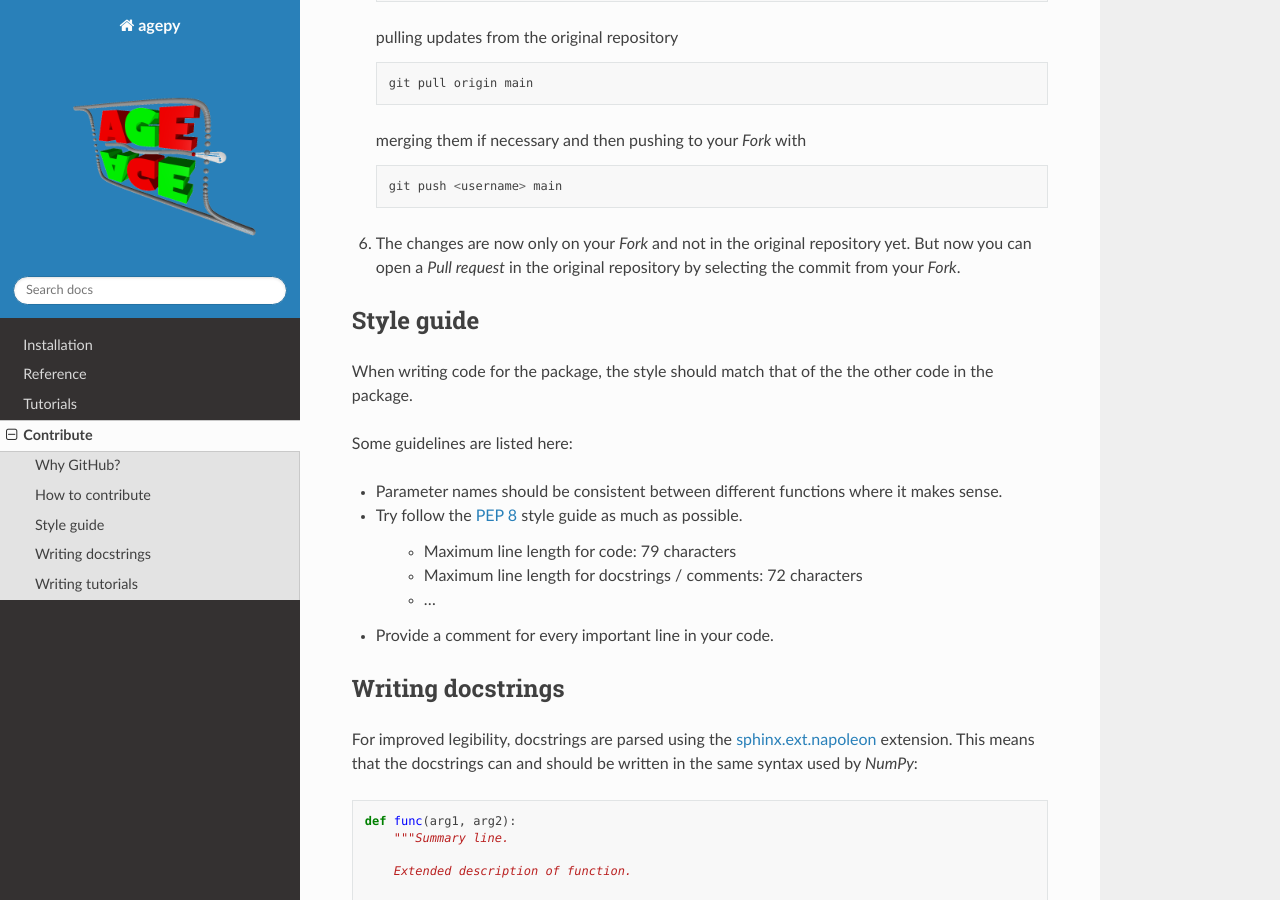
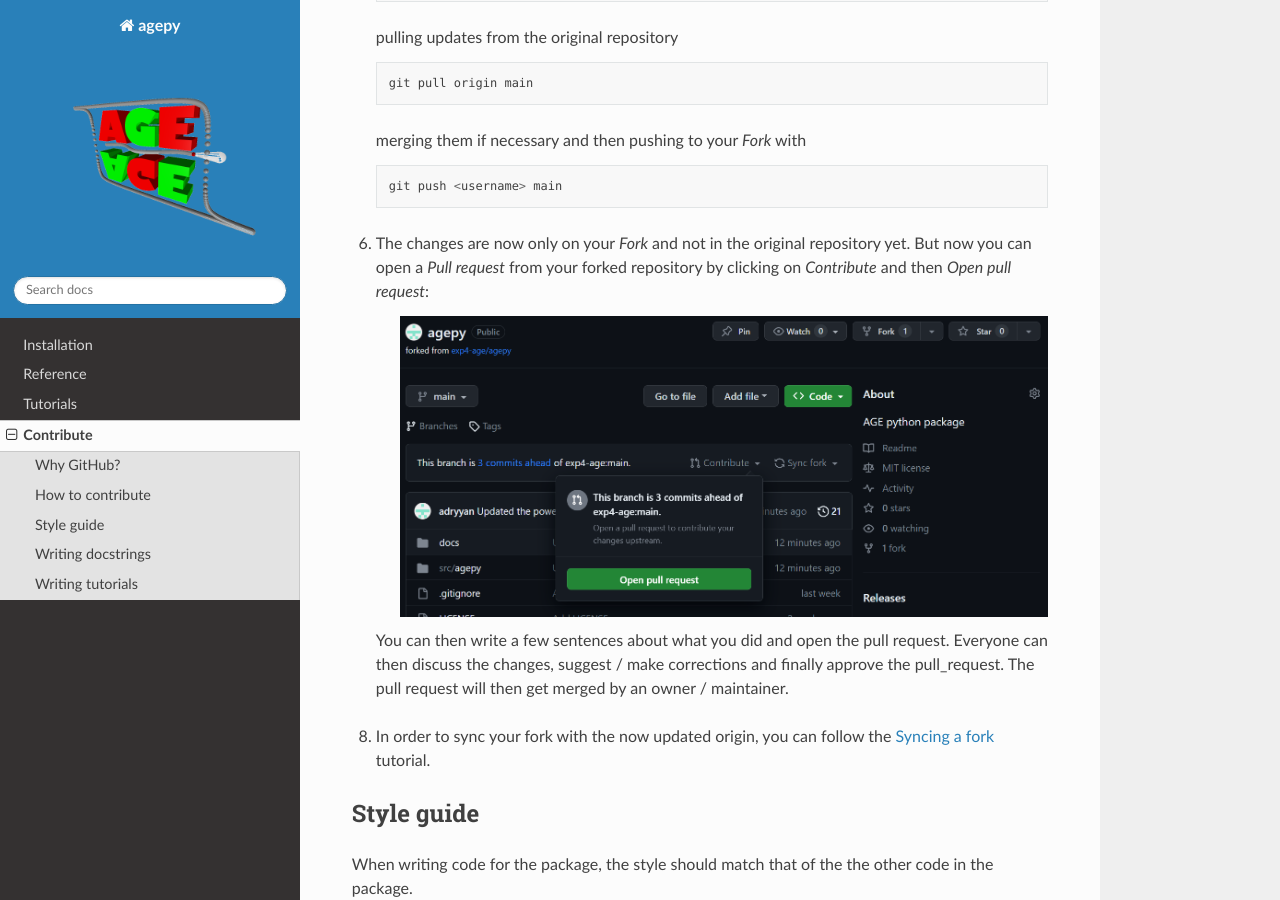
Before and after one commit to exp4-age/agepy, a Sphinx documentation site: the page built from docs/contribute.rst, in a window 1280 px wide and 900 px high, scrolled down 2235 px. Built offline with Sphinx 7.4.7 and the Read the Docs theme 2.0.0, drawn with Linux system fonts in a browser that asks for light colours; the version number could not be read and is left out.

Commit message:
Updated the contribute tutorial

```diff
--- a/docs/contribute.rst
+++ b/docs/contribute.rst
@@ -89,8 +89,20 @@ How to contribute
     git push <username> main
 
 6. The changes are now only on your *Fork* and not in the original
-   repository yet. But now you can open a *Pull request* in the original
-   repository by selecting the commit from your *Fork*.
+   repository yet. But now you can open a *Pull request* from your
+   forked repository by clicking on *Contribute* and then
+   *Open pull request*:
+
+    .. image:: _static/pull_request.png
+        :width: 800
+
+   You can then write a few sentences about what you did and open
+   the pull request. Everyone can then discuss the changes, suggest /
+   make corrections and finally approve the pull_request. The pull
+   request will then get merged by an owner / maintainer.
+
+8. In order to sync your fork with the now updated origin, you can
+   follow the `Syncing a fork`_ tutorial.
 
 
 Style guide
@@ -192,6 +204,7 @@ Tutorials can be written in the form of `Jupyter Notebook`_s in the
 
 
 .. _agepy: https://github.com/exp4-age/agepy
+.. _Syncing a fork: https://docs.github.com/en/pull-requests/collaborating-with-pull-requests/working-with-forks/syncing-a-fork#syncing-a-fork-branch-from-the-command-line
 .. _sphinx.ext.napoleon: https://www.sphinx-doc.org/en/master/usage/extensions/napoleon.html
 .. _PEP 8: https://peps.python.org/pep-0008/
 .. _Jupyter Notebook: https://jupyter-notebook.readthedocs.io/en/latest/
```
Also changed, not shown: docs/_static/pull_request.png (added).
